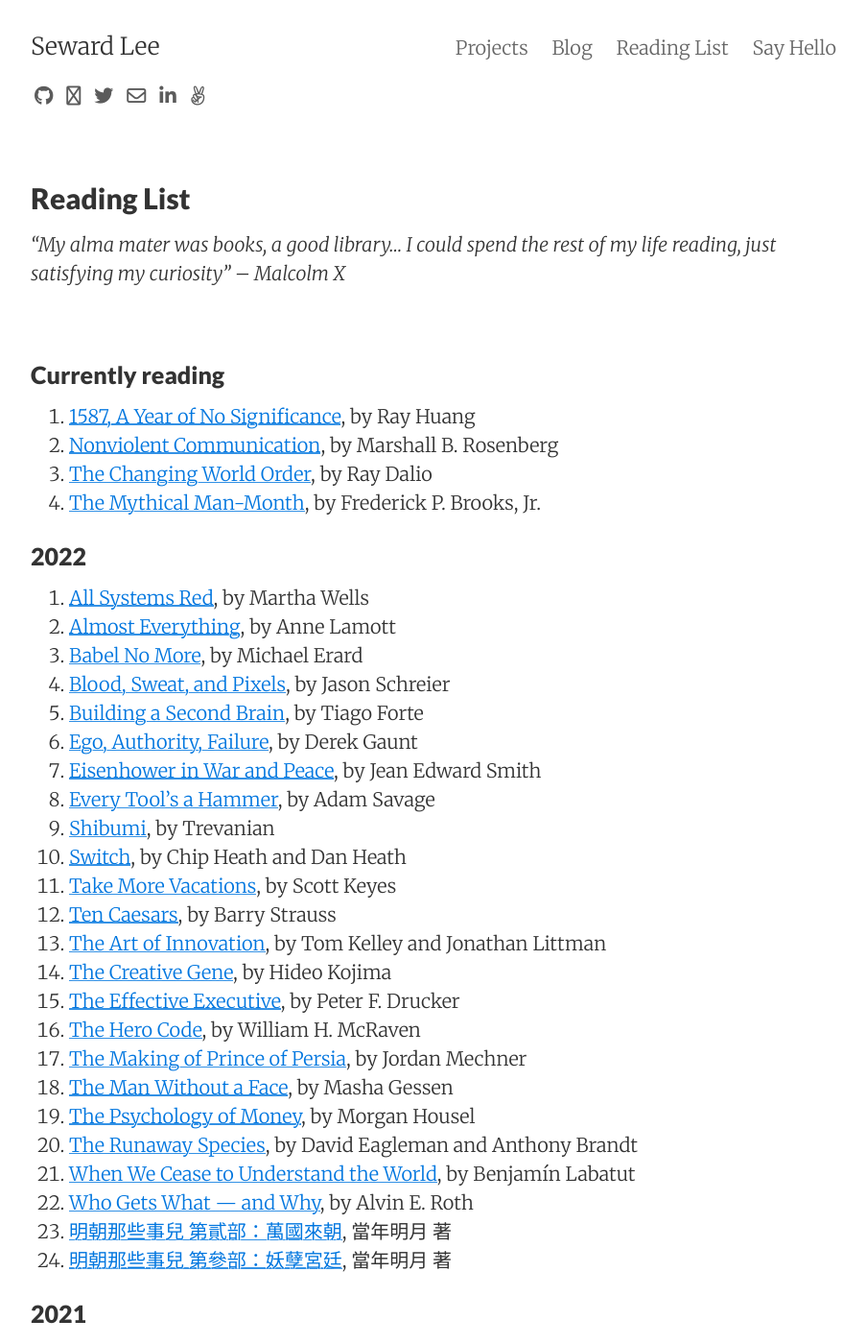
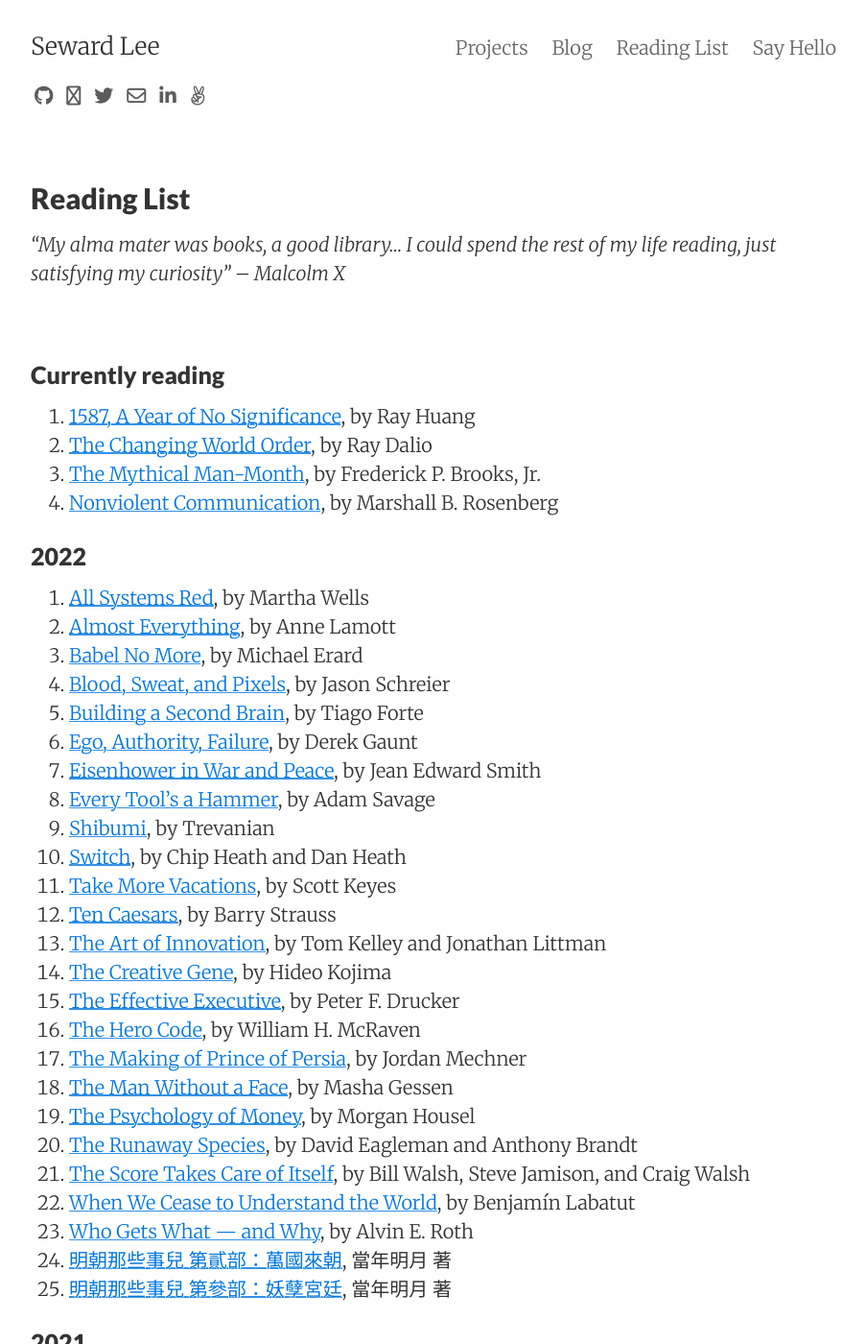
Before and after one commit to sewardlee337/sewardlee337.github.io, a Jekyll site: the page built from readinglist.md, in a window 1280 px wide and 1400 px high. Shown: the whole window at 96% size, without its empty margins (188-1091 px from the left). Built offline with Jekyll 4.4.1, drawn with Linux system fonts in a browser that asks for light colours; nearby versions of some CDN libraries.

Commit message:
update reading list

```diff
--- a/readinglist.md
+++ b/readinglist.md
@@ -13,9 +13,9 @@
 ### Currently reading
 
 1. [1587, A Year of No Significance](https://amzn.to/34djZWU), by Ray Huang
-1. [Nonviolent Communication](https://amzn.to/3Omns6T), by Marshall B. Rosenberg
 1. [The Changing World Order](https://amzn.to/38B3ohG), by Ray Dalio
 1. [The Mythical Man-Month](https://amzn.to/3hWJa3m), by Frederick P. Brooks, Jr.
+1. [Nonviolent Communication](https://amzn.to/3Omns6T), by Marshall B. Rosenberg
 
 
 ### 2022
@@ -40,6 +40,7 @@
 1. [The Man Without a Face](https://amzn.to/35nGJnY), by Masha Gessen
 1. [The Psychology of Money](https://amzn.to/33veRNl), by Morgan Housel
 1. [The Runaway Species](https://amzn.to/37E46KR), by David Eagleman and Anthony Brandt
+1. [The Score Takes Care of Itself](https://amzn.to/3wfhgas), by Bill Walsh, Steve Jamison, and Craig Walsh
 1. [When We Cease to Understand the World](https://amzn.to/3vj6fW5), by Benjamín Labatut
 1. [Who Gets What — and Why](https://amzn.to/3OzjFo3), by Alvin E. Roth
 1. [明朝那些事兒 第貳部：萬國來朝](https://bit.ly/3JM0ZyV), 當年明月 著
```
